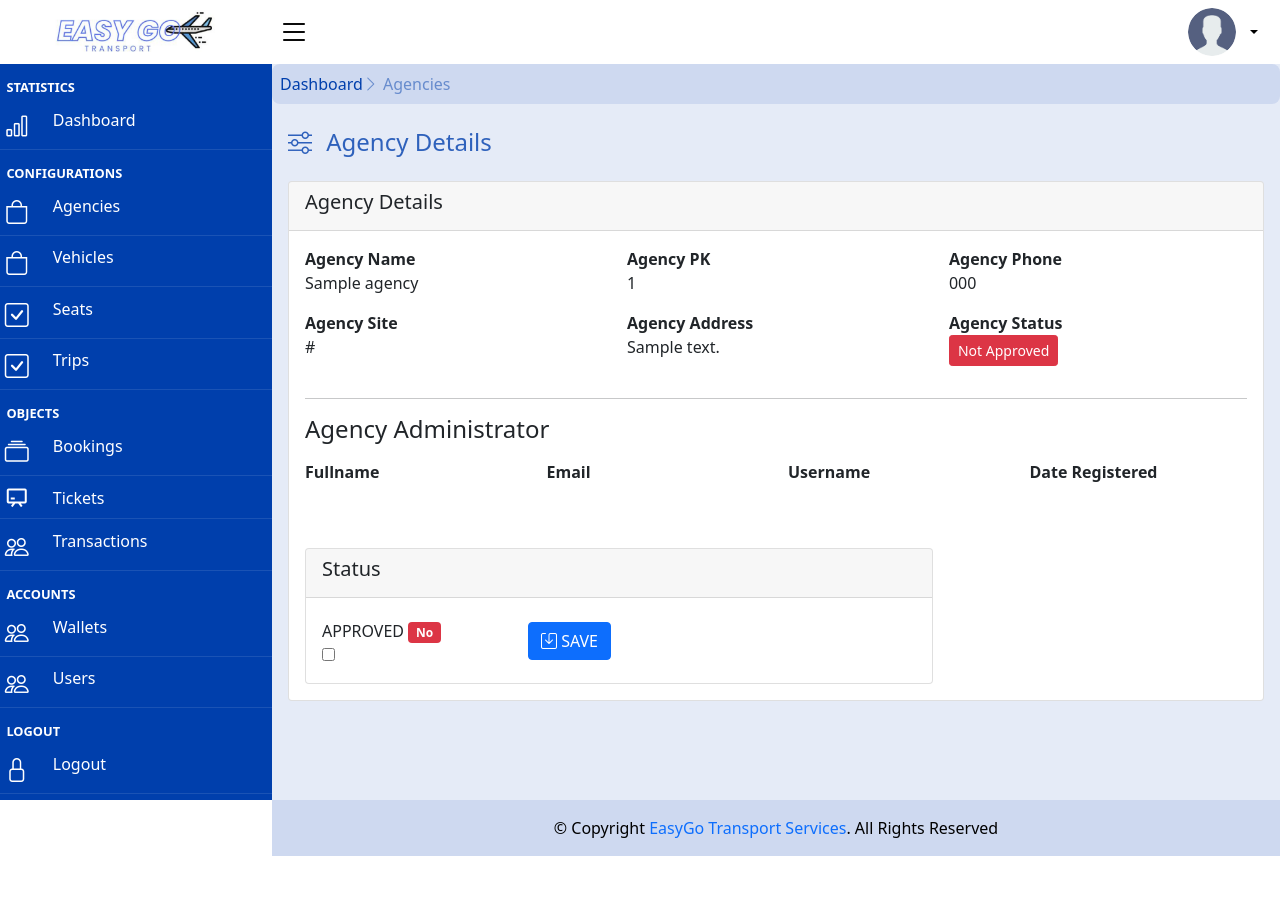
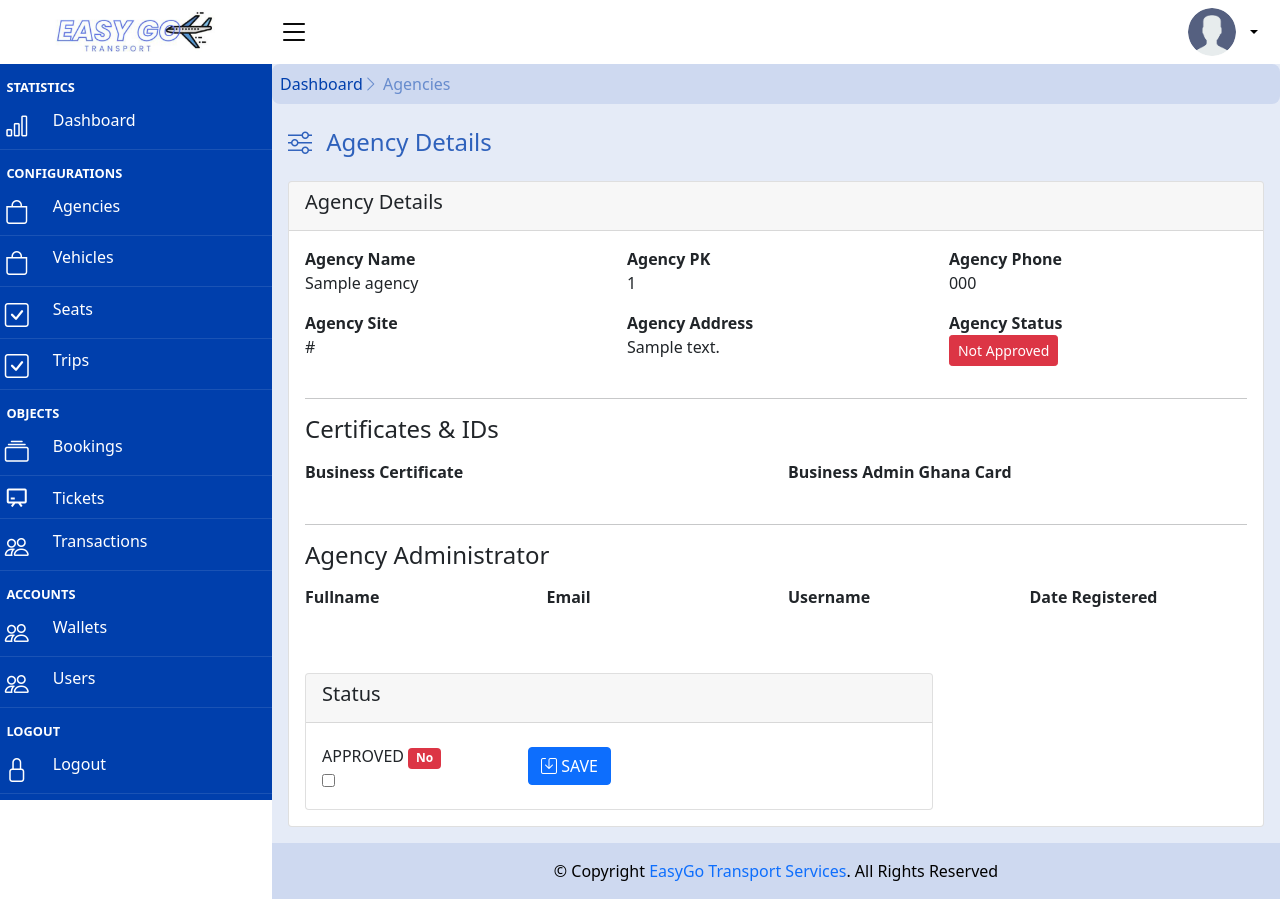
Before and after one commit to DevPrinceK/flight, a Django app: template core/backend/templates/backend/details/agency_details.html in a window 1280 px wide. Before the commit the page ends 856 px from the top, so only its background shows below. Run offline with Django 4.2, Linux system fonts and the light colour scheme; the template is opened without the code that fills it: most values are stand-ins (such as "Sample title", 1, 10 or a date in 2020); some libraries are stand-ins or nearby versions.

Commit message:
Update agency_details.html

```diff
--- a/core/backend/templates/backend/details/agency_details.html
+++ b/core/backend/templates/backend/details/agency_details.html
@@ -69,6 +69,33 @@
                     </div>
                     <hr>
                     <b>
+                        <h4 class="mb-3">Certificates & IDs</h4>
+                    </b>
+                    <div class="row">
+                        <div class="col-6">
+                            <b>Business Certificate</b>
+                            {% if agency.business_certificate %}
+                            <div class="">
+                                <a href="{{agency.business_certificate.url}}" target="_blank"><img
+                                        src="{{agency.business_certificate.url}}" alt=""
+                                        style="height: 80px; width:auto;"></a>
+                            </div>
+                            {% endif %}
+                        </div>
+                        <div class="col-6">
+                            <b>Business Admin Ghana Card</b>
+                            {% if agency.contact_person_ID %}
+                            <div class="">
+                                <a href="{{agency.contact_person_ID.url}}" target="_blank">
+                                    <img src="{{agency.contact_person_ID.url}}" alt=""
+                                        style="height: 80px; width:auto;">
+                                </a>
+                            </div>
+                            {% endif %}
+                        </div>
+                    </div>
+                    <hr>
+                    <b>
                         <h4 class="mb-3">Agency Administrator</h4>
                     </b>
                     <div class="row">
```
